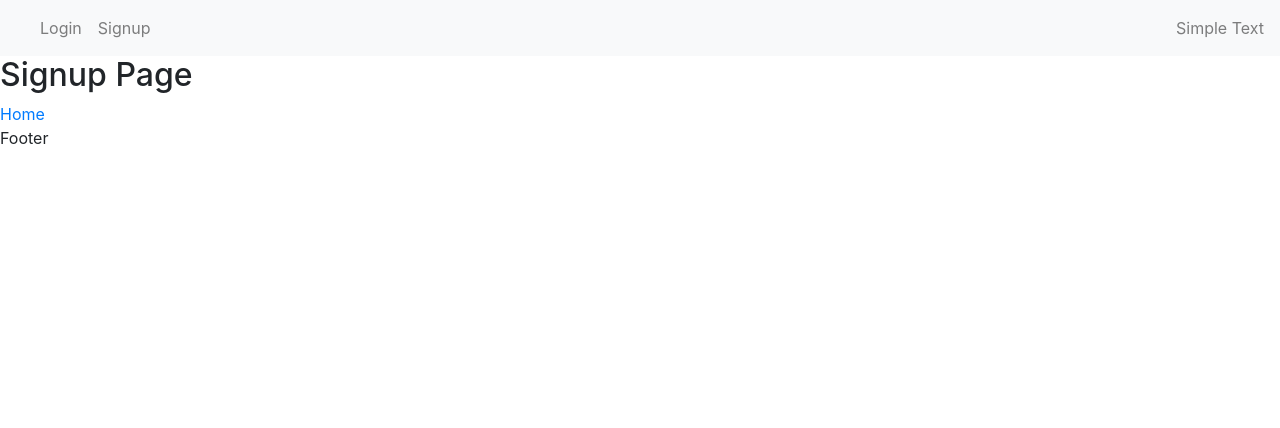
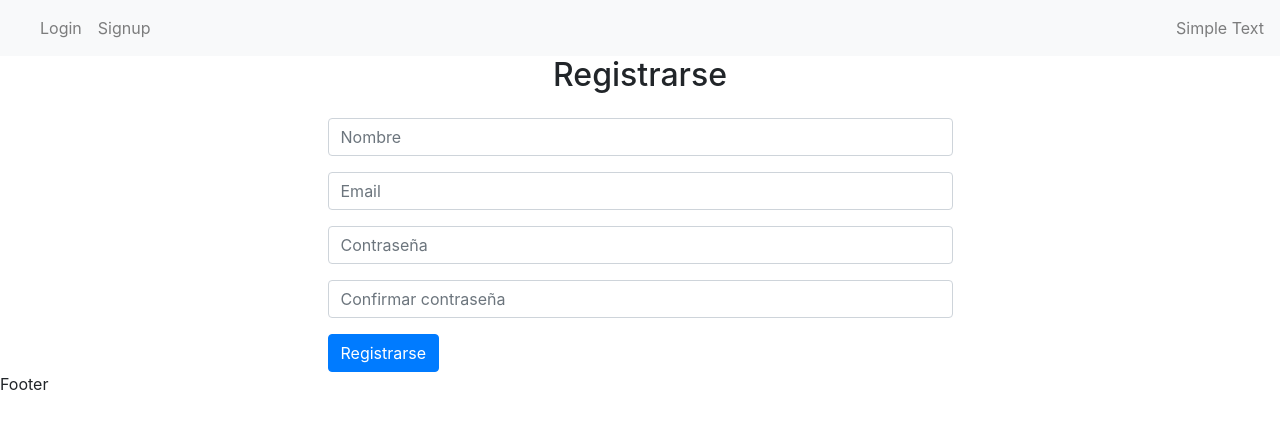
Before and after one commit to J3duardo/next-blog, a Next.js app in the folder frontend/: page /signup in a window 1280 px wide. Shown: the top 428 px of the page. Built offline with nearby package versions, Linux system fonts and the light colour scheme.

Commit message:
Frontend: Formulario y funcionalidad de registro de usuarios

```diff
--- /dev/null
+++ b/frontend/actions/auth.js
@@ -0,0 +1,18 @@
+import axios from "axios";
+import {API} from "../config";
+
+export const signup = async (userData) => {
+  return await axios({
+    method: "POST",
+    url: `${API}/api/signup`,
+    data: {
+      name: userData.name,
+      email: userData.email,
+      password: userData.password,
+      passwordConfirm: userData.passwordConfirm
+    },
+    headers: {
+      "Content-Type": "application/json"
+    }
+  });
+}
--- /dev/null
+++ b/frontend/components/auth/SignupComponent.jsx
@@ -0,0 +1,141 @@
+import {useState} from "react";
+import {signup} from "../../actions/auth";
+
+const SignupComponent = () => {
+  const [state, setState] = useState({
+    name: "",
+    email: "",
+    password: "",
+    passwordConfirm: "",
+    error: null,
+    loading: false,
+    message: null,
+    showForm: true
+  });
+
+  const onChangeHandler = (e) => {
+    setState({
+      ...state,
+      error: null,
+      [e.target.name]: e.target.value
+    })
+  }
+
+  const onSubmitHandler = async (e) => {
+    e.preventDefault();
+    setState({
+      ...state,
+      loading: true
+    });
+    try {
+      const userData = {
+        name: state.name,
+        email: state.email,
+        password: state.password,
+        passwordConfirm: state.passwordConfirm
+      }
+      const response = await signup(userData);
+      console.log(response.data);
+      setState({
+        name: "",
+        email: "",
+        password: "",
+        passwordConfirm: "",
+        message: response.data.message,
+        error: null,
+        loading: false,
+        showForm: false
+      });
+    } catch (error) {
+      if(error.response && error.response.data) {
+        return setState({
+          ...state,
+          loading: false,
+          showForm: true,
+          error: {...error.response.data}
+        })
+      };
+
+      setState({
+        ...state,
+        loading: false,
+        showForm: true,
+        error: error.message
+      })
+    }
+  }
+
+  console.log(state.error);
+
+  const showLoading = () => {
+    return state.loading ? <div className="alert alert-info">Cargando...</div> : null;
+  }
+
+  const showError = () => {
+  return state.error ? <div className="alert alert-danger">{state.error.error || state.error}</div> : null
+  }
+
+  const showMessage = () => {
+  return state.message ? <div className="alert alert-info">{state.message}</div> : null
+  }
+
+  return (
+    <React.Fragment>
+      {showLoading()}
+      {showMessage()}
+      {showError()}
+      <form onSubmit={onSubmitHandler}>
+        <div className="form-group">
+          <input
+            type="text"
+            name="name"
+            className="form-control"
+            placeholder="Nombre"
+            onChange={onChangeHandler}
+            value={state.name}
+          />
+        </div>
+        <div className="form-group">
+          <input
+            type="email"
+            name="email"
+            className="form-control"
+            placeholder="Email"
+            onChange={onChangeHandler}
+            value={state.email}
+          />
+        </div>
+        <div className="form-group">
+          <input
+            type="password"
+            name="password"
+            className="form-control"
+            placeholder="Contraseña"
+            onChange={onChangeHandler}
+            value={state.password}
+          />
+        </div>
+        <div className="form-group">
+          <input
+            type="password"
+            name="passwordConfirm"
+            className="form-control"
+            placeholder="Confirmar contraseña"
+            onChange={onChangeHandler}
+            value={state.passwordConfirm}
+          />
+        </div>
+        <div>
+          <button
+            className="btn btn-primary"
+            disabled={state.loading}
+          >
+            Registrarse
+          </button>
+        </div>
+      </form>
+    </React.Fragment>
+  );
+}
+
+export default SignupComponent;
--- a/frontend/package.json
+++ b/frontend/package.json
@@ -12,6 +12,7 @@
   "author": "",
   "license": "ISC",
   "dependencies": {
+    "axios": "^0.19.2",
     "next": "^9.2.1",
     "react": "^16.12.0",
     "react-dom": "^16.12.0",
--- a/frontend/pages/signup.jsx
+++ b/frontend/pages/signup.jsx
@@ -1,13 +1,16 @@
 import Layout from "../components/Layout";
 import Link from "next/link";
+import SignupComponent from "../components/auth/SignupComponent";
 
 const Signup = () => {
   return (
     <Layout>
-      <h2>Signup Page</h2>
-      <Link href="/">
-        <a>Home</a>
-      </Link>
+      <h2 className="text-center mb-4">Registrarse</h2>
+      <div className="row">
+        <div className="col-md-6 offset-md-3">
+          <SignupComponent />
+        </div>
+      </div>
     </Layout>
   );
 }
```
Also changed, not shown: 1 other file (tests, documents, lock files or other folders).
